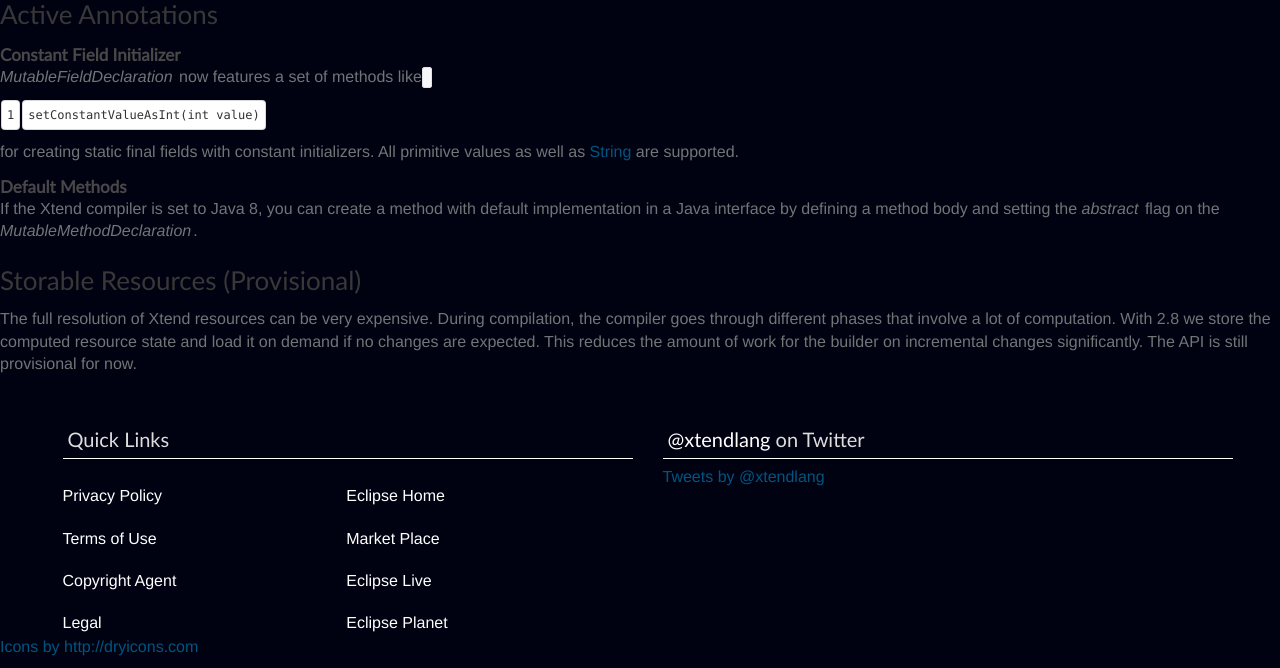
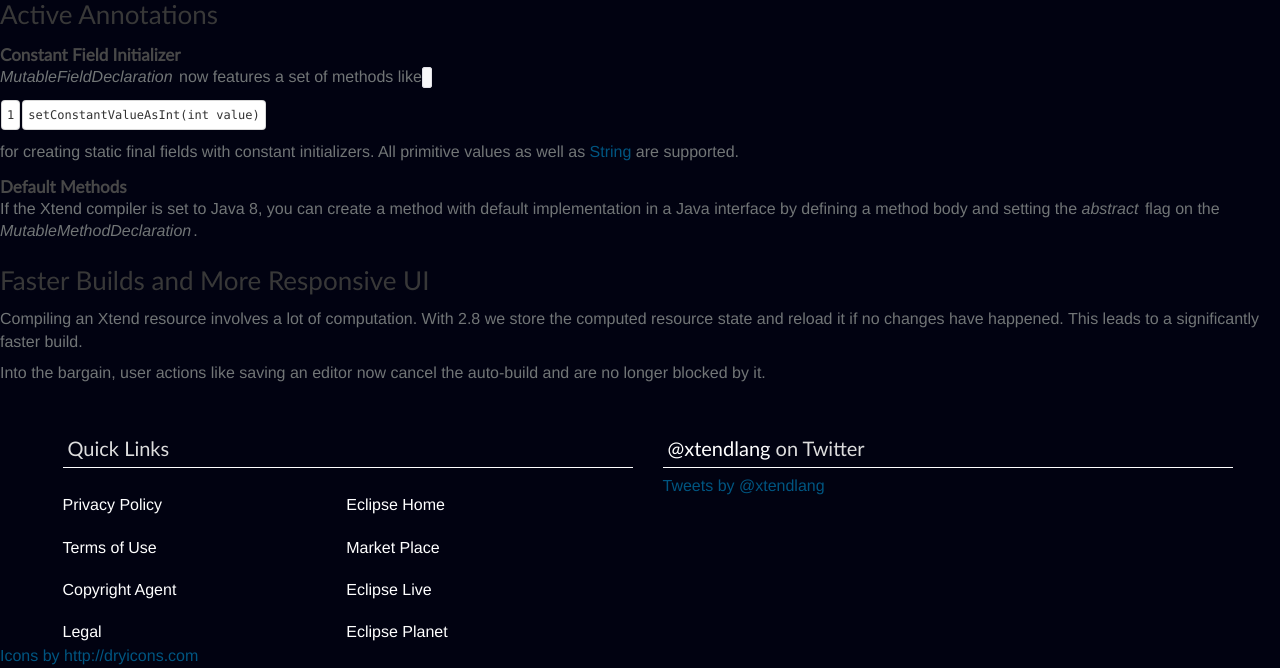
Before and after one commit to eclipse/xtext-website, a Jekyll site: the page built from xtend-website/_posts/releasenotes/2015-03-11-version-2-8-0.md, in a window 1280 px wide and 900 px high, scrolled down 2652 px, cut to the strip 232-900 px from the top of the window. Built offline with Jekyll 4.4.1, drawn with Linux system fonts in a browser that asks for light colours; nearby versions of some CDN libraries; library files that are not in the unit come from our copies; comment, search, counter and statistics services are not loaded.

Commit message:
[docs] release notes minor changes
Change-Id: I546f1e8a8b2d3f6148409670e3dc94e264e761ed

```diff
--- a/xtend-website/_posts/releasenotes/2015-03-11-version-2-8-0.md
+++ b/xtend-website/_posts/releasenotes/2015-03-11-version-2-8-0.md
@@ -55,8 +55,6 @@ You can open the Java file that was generated from Xtend by right-clicking the X
 
 You can open the declaration of the inferred type of a local variable by *Ctrl*-clicking (*Cmd* on Mac) the variable name.
 
-
-
 ![]({{site.baseurl}}/images/releasenotes/2_8_open-inferred-type.png)
 
 ### Improved Hover for Annotations
@@ -83,6 +81,8 @@ The new version features a Java-to-Xtend converter. Right-click a Java file, pac
 
 If the Xtend compiler is set to Java 8, you can create a method with default implementation in a Java interface by defining a method body and setting the *abstract* flag on the *MutableMethodDeclaration*.
 
-## Storable Resources (Provisional)
+## Faster Builds and More Responsive UI
 
-The full resolution of Xtend resources can be very expensive. During compilation, the compiler goes through different phases that involve a lot of computation. With 2.8 we store the computed resource state and load it on demand if no changes are expected. This reduces the amount of work for the builder on incremental changes significantly. The API is still provisional for now.
+Compiling an Xtend resource involves a lot of computation. With 2.8 we store the computed resource state and reload it if no changes have happened. This leads to a significantly faster build.
+
+Into the bargain, user actions like saving an editor now cancel the auto-build and are no longer blocked by it.
```
